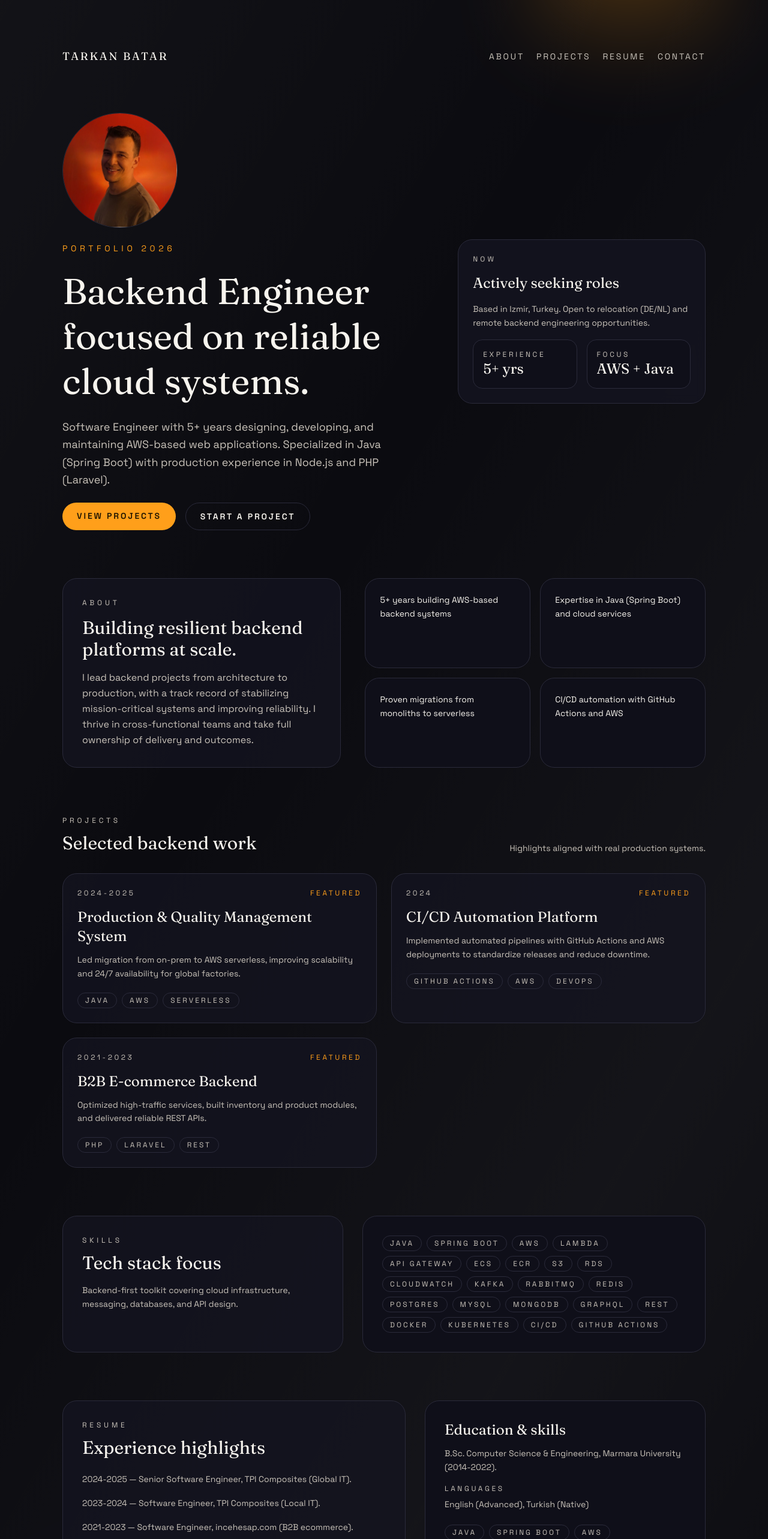
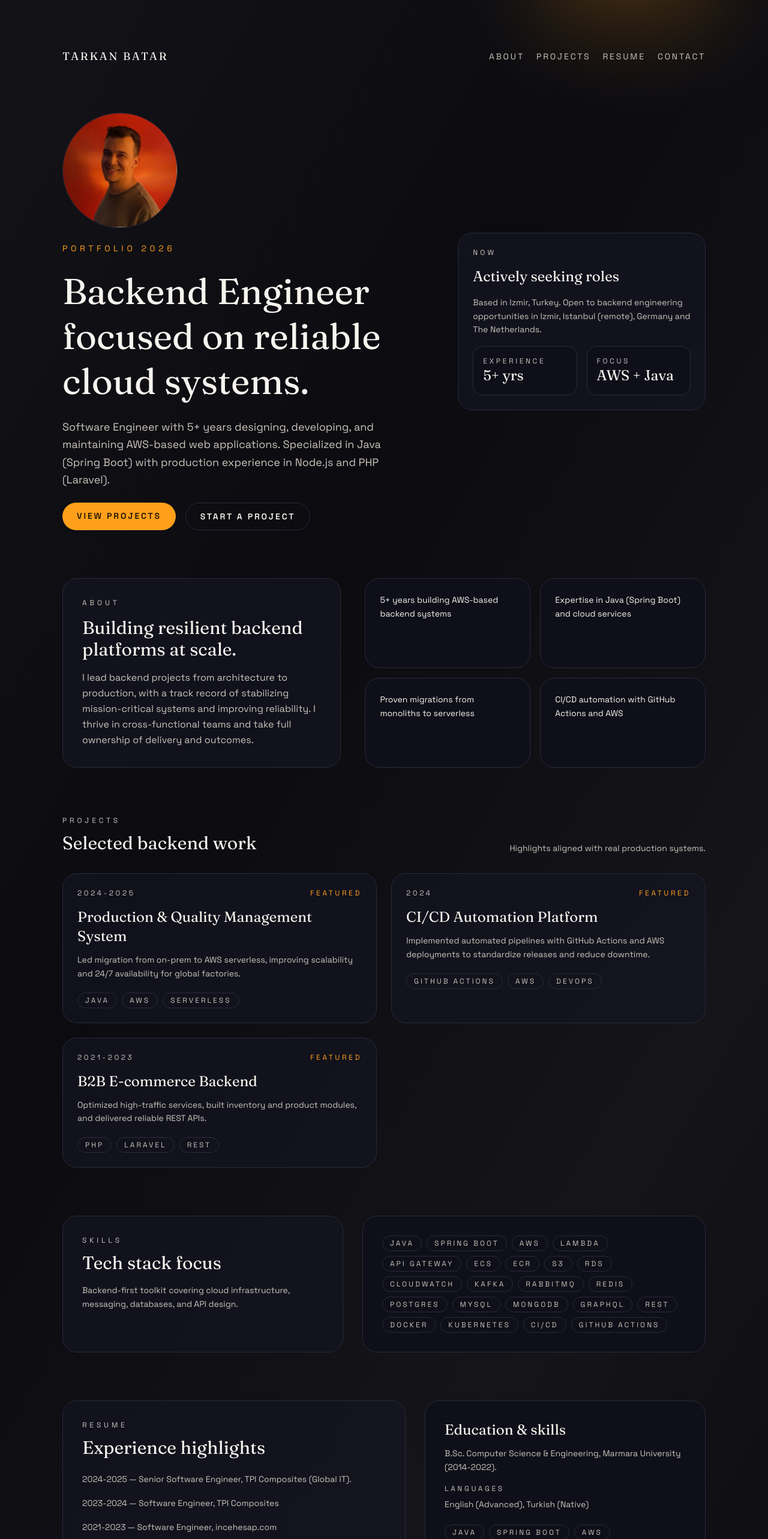
Before and after one commit to tarkanbatar/tarkanbatar.github.io, a Next.js app: page / in a window 1280 px wide. Shown: the top 2566 px of the page at 60% size. Built offline with nearby package versions, Linux system fonts and the light colour scheme.

Commit message:
fix: content corrections

```diff
--- a/app/page.tsx
+++ b/app/page.tsx
@@ -101,8 +101,8 @@ export default function Home() {
               </p>
               <h2 className="font-display text-2xl">Actively seeking roles</h2>
               <p className="text-sm leading-relaxed text-[#c9c3ba]">
-                Based in Izmir, Turkey. Open to relocation (DE/NL) and remote
-                backend engineering opportunities.
+                Based in Izmir, Turkey. Open to backend engineering opportunities in Izmir, Istanbul (remote), Germany and The Netherlands.
+
               </p>
               <div className="grid grid-cols-2 gap-4 text-sm">
                 <div className="rounded-2xl border border-[#2a2a3a] bg-[#0f0f19] p-4">
@@ -257,13 +257,13 @@ export default function Home() {
                 2024-2025 — Senior Software Engineer, TPI Composites (Global IT).
               </li>
               <li>
-                2023-2024 — Software Engineer, TPI Composites (Local IT).
+                2023-2024 — Software Engineer, TPI Composites
               </li>
               <li>
-                2021-2023 — Software Engineer, incehesap.com (B2B ecommerce).
+                2021-2023 — Software Engineer, incehesap.com
               </li>
-              <li>2021 — Software Engineer, DMB Software Solutions.</li>
-              <li>2020 — Jr. Software Developer, AlienBroker.</li>
+              <li>2021 — Software Engineer, DMB Software Solutions</li>
+              <li>2020 — Jr. Software Developer, AlienBroker</li>
             </ul>
           </div>
           <div className="rounded-3xl border border-[#2a2a3a] bg-[#0f0f19] p-8">
```
